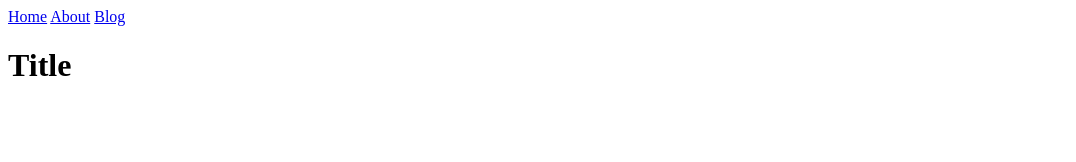
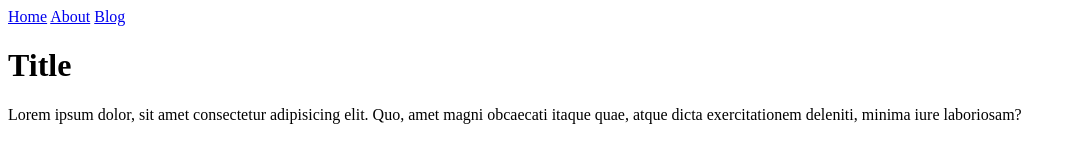
Before and after one commit to threenineseventwo/ikquo-astro, an Astro site: page /blog in a window 1280 px wide. Shown: the whole page, without its empty margins (0-1076 px from the left). Built offline with nearby package versions, Linux system fonts and the light colour scheme; Astro itself is replaced by a stand-in of ours.

Commit message:
Added filler text to blog page

```diff
--- a/src/pages/blog.astro
+++ b/src/pages/blog.astro
@@ -15,5 +15,6 @@
         <a href="/about/">Blog</a>
 
 		<h1>Title</h1>
+        <p>Lorem ipsum dolor, sit amet consectetur adipisicing elit. Quo, amet magni obcaecati itaque quae, atque dicta exercitationem deleniti, minima iure laboriosam?</p>
 	</body>
 </html>
```
